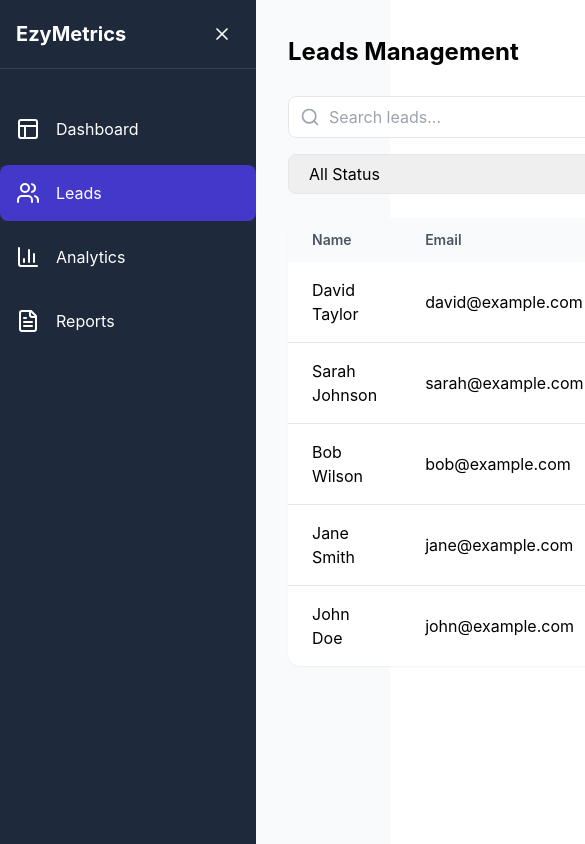
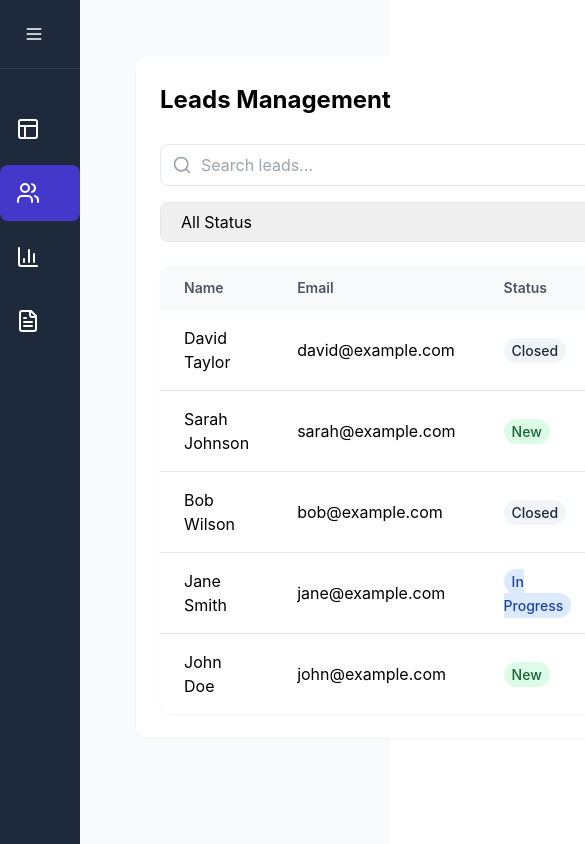
Before and after one commit to jairock007/my-app, a React (Create React App) app: page /leads in a window 390 px wide. Shown: the top 844 px of the page, 585 px wide, since content can reach past the window. Built offline with nearby package versions, Linux system fonts and the light colour scheme.

Commit message:
Update Layout.js

```diff
--- a/src/Dashboard.js
+++ b/src/Dashboard.js
@@ -95,8 +95,6 @@ const Dashboard = () => {
       <div
         className={`fixed h-full bg-slate-800 text-white transition-all duration-300 ease-in-out ${
           isSidebarOpen ? "w-64" : "w-20"
-        } md:w-64 lg:w-64 xl:w-64 2xl:w-64 ${
-          isSidebarOpen ? "md:w-64" : "md:w-20"
         }`}
       >
         <div className="flex items-center justify-between p-4 border-b border-slate-700">
@@ -108,13 +106,7 @@ const Dashboard = () => {
             EzyMetrics
           </h1>
           <button
-            onClick={() => {
-              setIsSidebarOpen(!isSidebarOpen);
-              const sidebarElement = document.querySelector(
-                ".fixed.h-full.bg-slate-800.text-white.transition-all.duration-300.ease-in-out"
-              );
-              sidebarElement.classList.toggle("open");
-            }}
+            onClick={() => setIsSidebarOpen(!isSidebarOpen)}
             className="p-2 rounded-lg hover:bg-slate-700 transition-colors duration-200"
           >
             {isSidebarOpen ? <X size={20} /> : <Menu size={20} />}
@@ -156,9 +148,7 @@ const Dashboard = () => {
       <div
         className={`flex-1 p-8 transition-all duration-300 ${
           isSidebarOpen ? "ml-64" : "ml-20"
-        } md:ml-64 lg:ml-64 xl:ml-64 2xl:ml-64 ${
-          isSidebarOpen ? "md:ml-64" : "md:ml-20"
-        }`}
+        }md:ml-64 lg:ml-64 xl:ml-64 2xl:ml-64`}
       >
         <div className="grid grid-cols-1 md:grid-cols-2 lg:grid-cols-3 gap-6">
           {/* Stats Cards */}
--- a/src/components/Layout.js
+++ b/src/components/Layout.js
@@ -4,13 +4,30 @@ import { Layout, Menu, X, Users, BarChart3, FileText } from "lucide-react";
 // Layout wrapper component that provides consistent navigation
 const PageLayout = ({ children }) => {
   const [isSidebarOpen, setIsSidebarOpen] = useState(true);
+  const [isMobile, setIsMobile] = useState(false);
+
+  const handleResize = () => {
+    if (window.innerWidth < 768) {
+      setIsMobile(true);
+      setIsSidebarOpen(false);
+    } else {
+      setIsMobile(false);
+      setIsSidebarOpen(true);
+    }
+  };
+
+  React.useEffect(() => {
+    handleResize();
+    window.addEventListener("resize", handleResize);
+    return () => window.removeEventListener("resize", handleResize);
+  }, []);
 
   return (
     <div className="flex min-h-screen bg-slate-50">
       {/* Sidebar */}
       <div
         className={`fixed h-full bg-slate-800 text-white transition-all duration-300 ease-in-out ${
-          isSidebarOpen ? "w-64" : "w-20"
+          isSidebarOpen || !isMobile ? "w-64" : "w-20"
         }`}
       >
         <div className="flex items-center justify-between p-4 border-b border-slate-700">
@@ -64,7 +81,7 @@ const PageLayout = ({ children }) => {
       {/* Main Content */}
       <div
         className={`flex-1 p-8 transition-all duration-300 ${
-          isSidebarOpen ? "ml-64" : "ml-20"
+          isSidebarOpen || !isMobile ? "ml-64" : "ml-20"
         }`}
       >
         {children}
--- a/src/components/LeadsPage.js
+++ b/src/components/LeadsPage.js
@@ -11,29 +11,12 @@ import {
   BarChart3,
   FileText,
 } from "lucide-react"; // Importing necessary icons
+import { NavItem } from "./Layout";
+import { PageLayout } from "./Layout";
 import { StatusBadge } from "../Dashboard"; // Assuming StatusBadge is defined in Dashboard.js
 
 // Importing sample data
 import { leadsData } from "./data";
-
-// Navigation Item Component
-const NavItem = ({ icon, text, isOpen, active, href = "/" }) => (
-  <a
-    href={href}
-    className={`flex items-center p-4 rounded-lg transition-all duration-200 ${
-      active ? "bg-indigo-700" : "hover:bg-slate-700"
-    }`}
-  >
-    <span className="mr-4">{icon}</span>
-    <span
-      className={`transition-opacity duration-200 ${
-        isOpen ? "opacity-100" : "opacity-0 hidden"
-      }`}
-    >
-      {text}
-    </span>
-  </a>
-);
 
 // Leads Page Component
 const LeadsPage = () => {
@@ -63,67 +46,9 @@ const LeadsPage = () => {
   }, [searchTerm, statusFilter, sortConfig]);
 
   return (
-    <div className="flex min-h-screen bg-slate-50">
-      {/* Sidebar */}
-      <div
-        className={`fixed h-full bg-slate-800 text-white transition-all duration-300 ease-in-out ${
-          isSidebarOpen ? "w-64" : "w-20"
-        }`}
-      >
-        <div className="flex items-center justify-between p-4 border-b border-slate-700">
-          <h1
-            className={`font-bold text-xl transition-opacity duration-200 ${
-              isSidebarOpen ? "opacity-100" : "opacity-0 hidden"
-            }`}
-          >
-            EzyMetrics
-          </h1>
-          <button
-            onClick={() => setIsSidebarOpen(!isSidebarOpen)}
-            className="p-2 rounded-lg hover:bg-slate-700 transition-colors duration-200"
-          >
-            {isSidebarOpen ? <X size={20} /> : <Menu size={20} />}
-          </button>
-        </div>
-
-        <nav className="mt-8 space-y-2">
-          <NavItem
-            icon={<Layout />}
-            text="Dashboard"
-            isOpen={isSidebarOpen}
-            href="/"
-            active={window.location.pathname === "/"}
-          />
-          <NavItem
-            icon={<Users />}
-            text="Leads"
-            isOpen={isSidebarOpen}
-            href="/leads"
-            active={window.location.pathname === "/leads"}
-          />
-          <NavItem
-            icon={<BarChart3 />}
-            text="Analytics"
-            isOpen={isSidebarOpen}
-            href="/analytics"
-            active={window.location.pathname === "/analytics"}
-          />
-          <NavItem
-            icon={<FileText />}
-            text="Reports"
-            isOpen={isSidebarOpen}
-            href="/reports"
-            active={window.location.pathname === "/reports"}
-          />
-        </nav>
-      </div>
-
-      {/* Main Content */}
-      <div
-        className={`flex-1 p-8 transition-all duration-300 ${
-          isSidebarOpen ? "ml-64" : "ml-20"
-        }`}
-      >
+    <PageLayout>
+      <div className="p-6">
+        <div className="bg-white p-6 rounded-xl shadow-sm">
           <div className="flex justify-between items-center mb-6">
             <h1 className="text-2xl font-bold">Leads Management</h1>
             <button
@@ -198,7 +123,9 @@ const LeadsPage = () => {
                     <td className="px-6 py-4">
                       <StatusBadge status={lead.status} />
                     </td>
-                  <td className="px-6 py-4">${lead.value.toLocaleString()}</td>
+                    <td className="px-6 py-4">
+                      ${lead.value.toLocaleString()}
+                    </td>
                     <td className="px-6 py-4">{lead.source}</td>
                     <td className="px-6 py-4">{lead.date}</td>
                     <td className="px-6 py-4 text-right space-x-2">
@@ -216,6 +143,7 @@ const LeadsPage = () => {
           </div>
         </div>
       </div>
+    </PageLayout>
   );
 };
 
--- a/src/index.css
+++ b/src/index.css
@@ -15,62 +15,3 @@ code {
   font-family: source-code-pro, Menlo, Monaco, Consolas, 'Courier New',
     monospace;
 }
-@media (max-width: 768px) {
-  /* Adjust layout for small screens */
-  .grid-cols-1 {
-    grid-template-columns: repeat(1, 1fr);
-  }
-  .grid-cols-2 {
-    grid-template-columns: repeat(2, 1fr);
-  }
-  .grid-cols-3 {
-    grid-template-columns: repeat(1, 1fr);
-  }
-}
-
-@media (max-width: 480px) {
-  /* Adjust layout for very small screens */
-  .grid-cols-1 {
-    grid-template-columns: repeat(1, 1fr);
-  }
-  .grid-cols-2 {
-    grid-template-columns: repeat(1, 1fr);
-  }
-  .grid-cols-3 {
-    grid-template-columns: repeat(1, 1fr);
-  }
-}
-
-/* Media query for navbar and sidebar */
-
-@media (max-width: 768px) {
-  .sidebar {
-    width: 0;
-    overflow: hidden;
-  }
-  .sidebar.open {
-    width: 250px;
-  }
-  .navbar {
-    margin-left: 0;
-  }
-  .navbar.open {
-    margin-left: 250px;
-  }
-}
-
-@media (max-width: 480px) {
-  .sidebar {
-    width: 0;
-    overflow: hidden;
-  }
-  .sidebar.open {
-    width: 200px;
-  }
-  .navbar {
-    margin-left: 0;
-  }
-  .navbar.open {
-    margin-left: 200px;
-  }
-}
```
Also changed, not shown: src/App.css (+0 -59 lines). Lines whose indentation alone changed are shown as unchanged.
